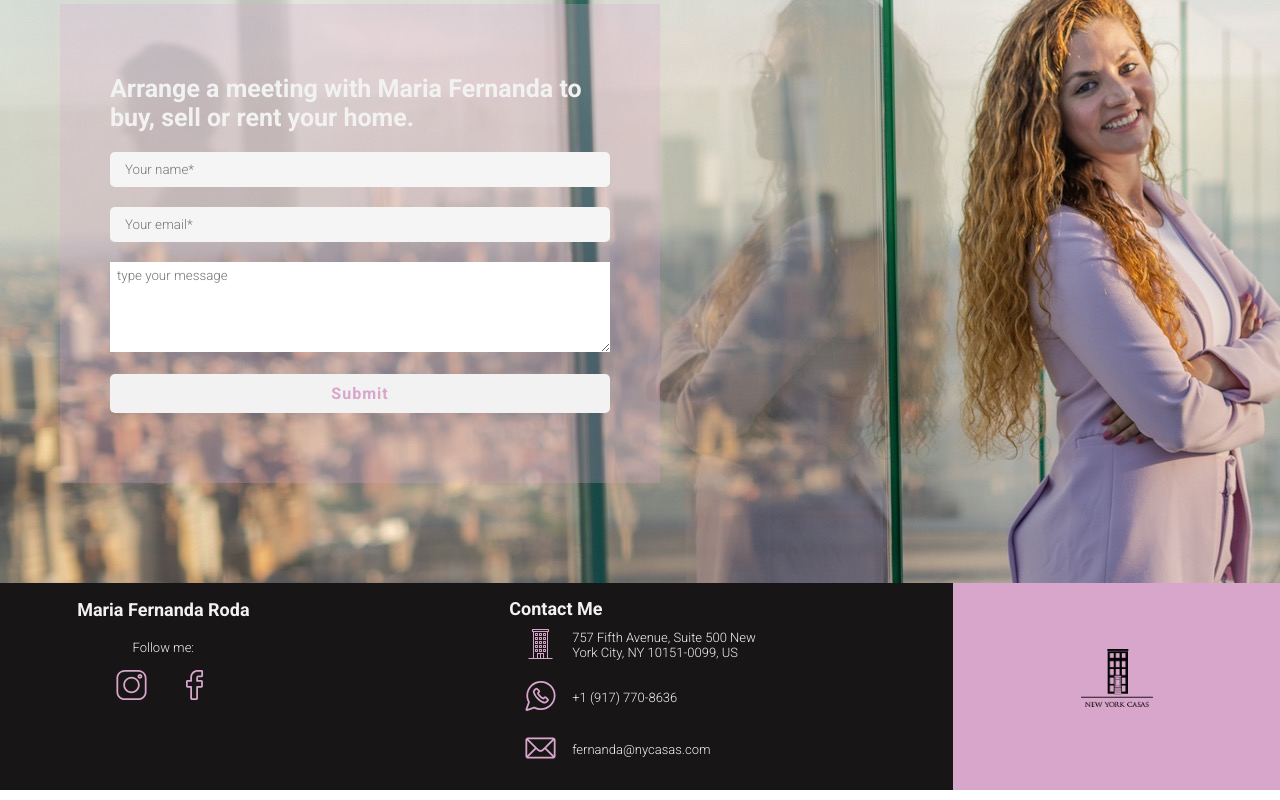
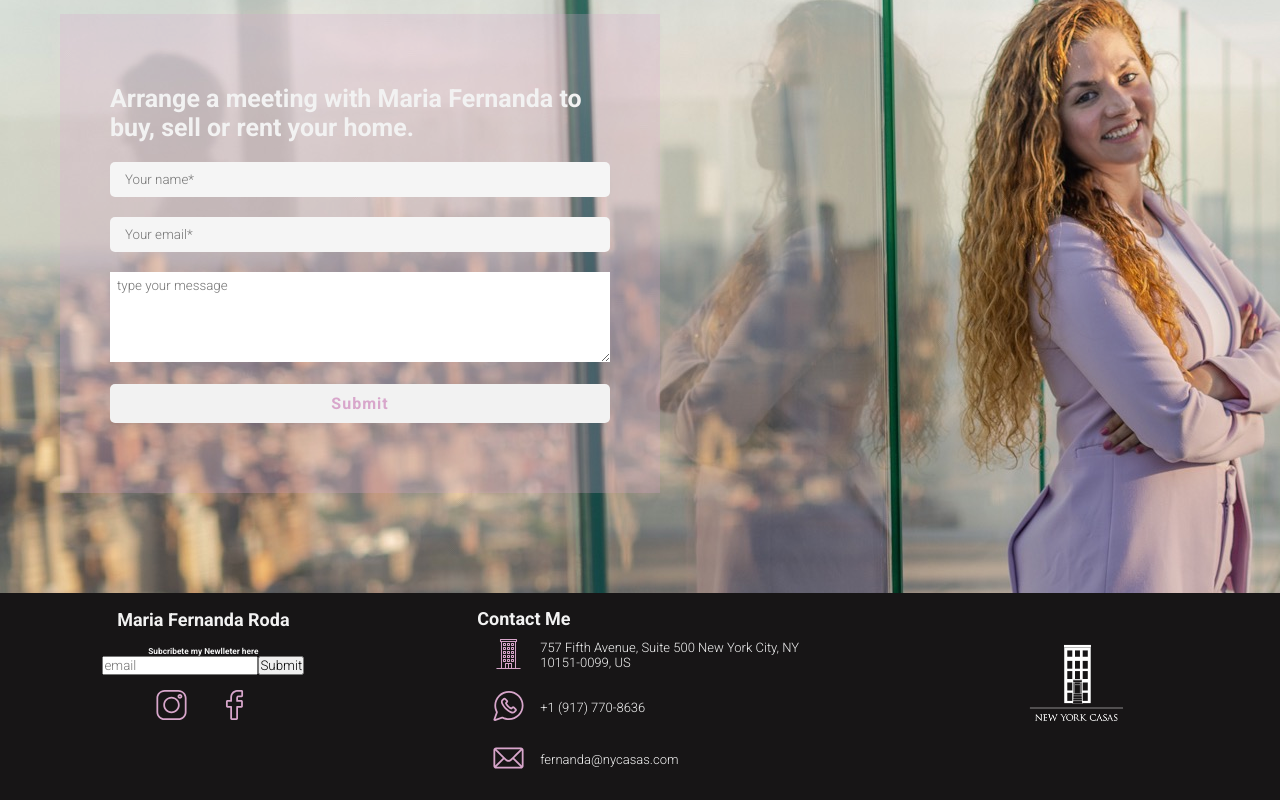
Before and after one commit to LorgioRoda/mfr-website, a React app: page / in a window 1280 px wide. Shown: the part 3235-4035 px from the top of the page. Built offline with nearby package versions, Linux system fonts and the light colour scheme.

Commit message:
add new var in .env

```diff
--- a/src/Components/Form.js
+++ b/src/Components/Form.js
@@ -1,7 +1,6 @@
 import React, { useState } from "react";
 import emailjs from "emailjs-com";
 import "../assets/styles/Components/ContactMe.scss"
-import ModalError from "./ModalSuccess";
 
 // Validation on Form
 const validation = {
--- a/src/Components/NewLetterForm.js
+++ b/src/Components/NewLetterForm.js
@@ -1,69 +1,33 @@
-import React, { useState } from 'react'
+import React, { useState } from "react";
 import emailjs from "emailjs-com";
-import "../assets/styles/Components/ContactMe.scss"
 
-// Validation on Form
-const validation = {
-    name: (value ) => {
-      let alert;
-      if (!value) {
-        alert = "Name is requiered";
-      } else if (value.length < 3) {
-        alert = "Name have to have more 3 words";
-      }
-      return alert;
-    },
-    email: (value) => {
-      let alert;
-      if (!value) {
-        alert = "Email is required";
-      }
-      return alert;
-    },
+export default function NewLetterForm() {
+  const [subscribe, setSubscribe] = useState("");
+
+  const handleOnChange = (event) => {
+    setSubscribe(event.target.value)
   };
 
-export default function NewLetterForm() {
-    const [ state, setState ] = useState("")
-
-    const handleChange = (event)=> {
-        const { name, value } = event.target;
-        setState({ ...state, [name]: value });
-        setState({ ...state, [name]: validation[name](value) });
-    }
   const handleSubmit = (e) => {
     e.preventDefault();
-
-        if(isValid()){
-            emailjs.sendForm(
-              `${process.env.KEYSERVICE}`,
-              `${process.env.KEYTEMPLATE}`,
-              e.target,
-              `${process.env.KEYUSER}`
-            );
-            setState(state);
-            alert('Funciona')
-        }else if(!isValid()){
-            alert("No")
-        }
-    };
-
-      const isValid = () => {
-        return !Object.keys(state).some((key) => state[key] !== undefined);
   };
   return (
     <>
+      <div className="newletter">
         <form onSubmit={handleSubmit}>
-                <div className="">
+          <div className="newletter__container">
+            <h5>Subcribete my Newlleter here</h5>
             <input
-                    name="name"
-                    placeholder="Your name*"
-                    type="text"
-                    onChange={(event) => handleChange(event)}
-                    value={state}
+              placeholder="email"
+              type="email"
+              name="subscribe"
+              value={subscribe}
+              onChange={(event) => handleOnChange(event)}
             />
+            <button type="submit">Submit</button>
           </div>
-                {state && <span>{state}</span>}
         </form>
+      </div>
     </>
-    )
+  );
 }
--- a/src/Pages/Footer.js
+++ b/src/Pages/Footer.js
@@ -5,7 +5,7 @@ import logo_instagram from "../assets/static/pink_instagram.svg";
 import logo_building from "../assets/static/pink_building.svg";
 import logo_email from "../assets/static/pink_email.svg";
 import logo_phone from "../assets/static/pink_wpp.svg";
-import newyorkcasas from "../assets/static/nycasas-logo-black-small.png";
+import newyorkcasas from "../assets/static/nycasas-logo-white-small.png";
 import NewLetterForm from "../Components/NewLetterForm";
 
 export default function Footer() {
@@ -15,9 +15,8 @@ export default function Footer() {
           <h4>
             Maria <span>Fernanda</span> Roda
           </h4>
-          {/* <NewLetterForm /> */}
           <div className="footer__social__content">
-            <p>Follow me:</p>
+            <NewLetterForm />
             <a
               href="https://www.instagram.com/mariafernandaroda/?hl=en"
               target="_blank"
--- a/src/assets/styles/Components/Footer.scss
+++ b/src/assets/styles/Components/Footer.scss
@@ -4,8 +4,8 @@
 
 .footer {
     display: grid;
-    grid-template-columns: repeat(auto-fill, minmax(300px, 1fr));
-    gap: 150px;
+    grid-template-columns: repeat(auto-fill, minmax(400px, 1fr));
+    gap: 30px;
     width: 100vw;
     height: auto;
     justify-items: center;
@@ -70,13 +70,12 @@
      }
 }
 .footer__sponsor {
-    width: 100%;
+    width: 50%;
     height: auto;
     text-align: center;
     margin: 0 auto;
-    background-color: $main-color;
     & .footer_sponsor--imagen img{
-        width: 22%;
+        width: 50%;
         height: auto;
         margin: 20% auto;
     }
--- a/src/assets/styles/Components/Recommendations.scss
+++ b/src/assets/styles/Components/Recommendations.scss
@@ -16,7 +16,7 @@
     justify-items: center;
     align-items: center;
     & h3 {
-        margin: 50px auto 20px auto;
+        margin: 50px auto 30px auto;
         font-size: 4rem;
     }
 }
@@ -43,6 +43,7 @@
 .card--content {
     & p {
         margin: 0 auto;
+        padding: 0 10px;
         font-size: 1.6rem;
         color: $black-color;
     }
--- a/src/assets/styles/Components/Services.scss
+++ b/src/assets/styles/Components/Services.scss
@@ -13,6 +13,7 @@
     grid-column: 1 / 4;
     gap: 15px;
     margin: 25px auto;
+    padding: 0 20px;
     font-size: 4rem;
     color:$white-color;
 }
```
Also changed, not shown: src/assets/static/nycasas-logo-black-small.png (deleted), src/assets/static/nycasas-logo-white-small.png (added). Lines whose indentation alone changed are shown as unchanged.
